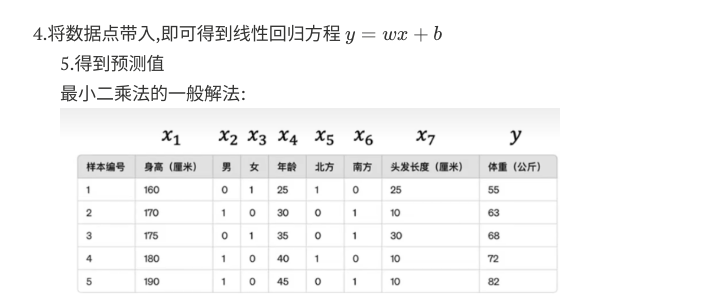
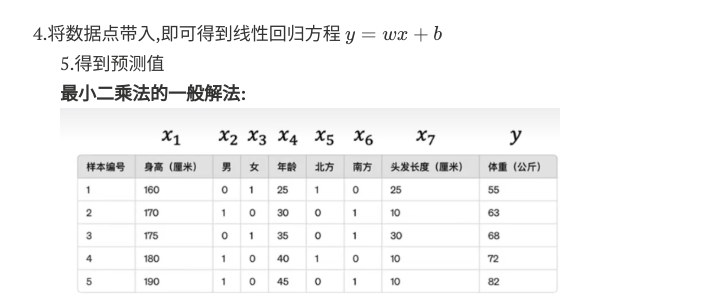
Before and after one commit to Qilu-Yuan/Qilu-Yuan.github.io, a Jekyll site: the page built from blogs/ML/LinearRegression.md, in a window 1280 px wide. Shown: the part 2667-2961 px from the top of the page, without its empty margins (287-1007 px from the left). Built offline with Jekyll 4.4.1, drawn with Linux system fonts in a browser that asks for light colours; nearby versions of some CDN libraries; formulas are drawn with MathJax 3; comment, search, counter and statistics services are not loaded; a style sheet for code colours, icons or effects is not loaded.

```diff
--- a/blogs/ML/LinearRegression.md
+++ b/blogs/ML/LinearRegression.md
@@ -127,7 +127,7 @@ $$
 5.得到预测值<br>
 
 
-最小二乘法的一般解法:<br>
+**最小二乘法的一般解法:**<br>
 
 <img src="https://qilu-yuan.github.io/Figure/LinearRegression/1.png" width="500" height="500" alt="AltText" /><br>
 
```
